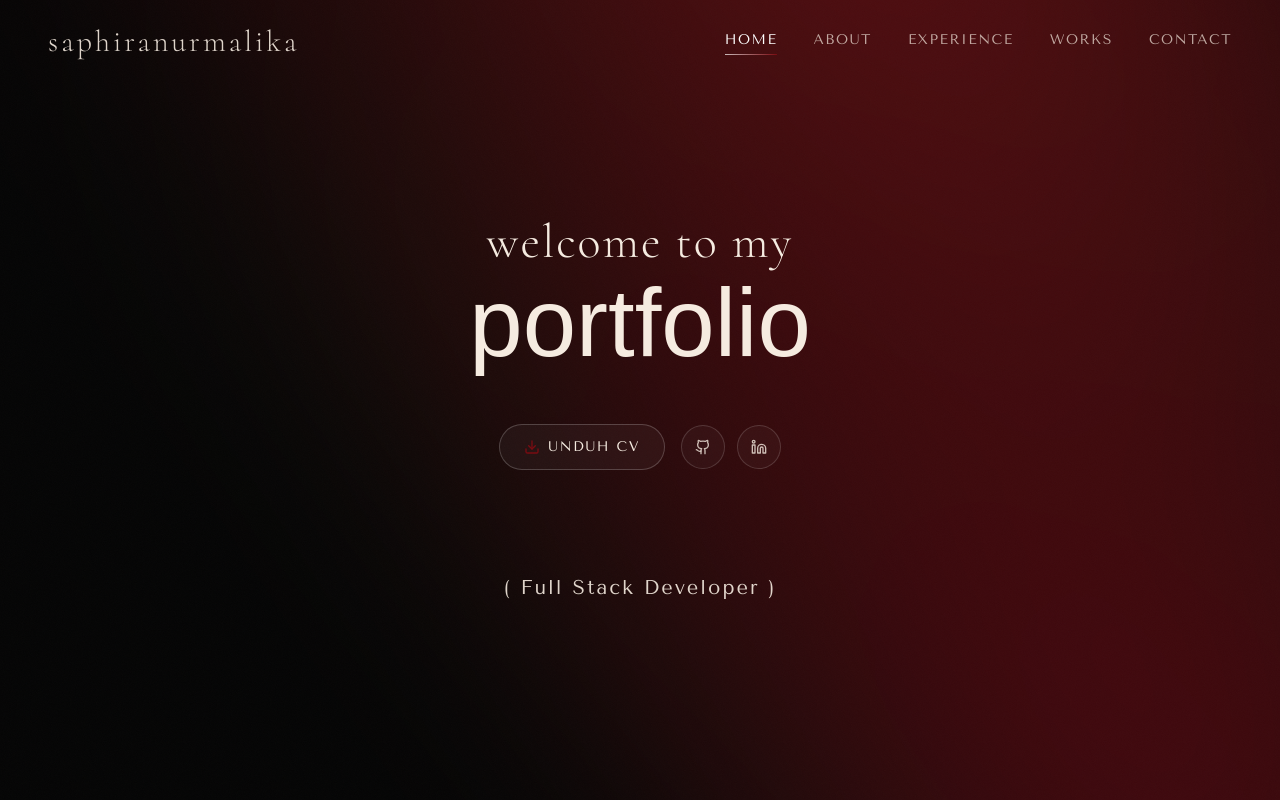
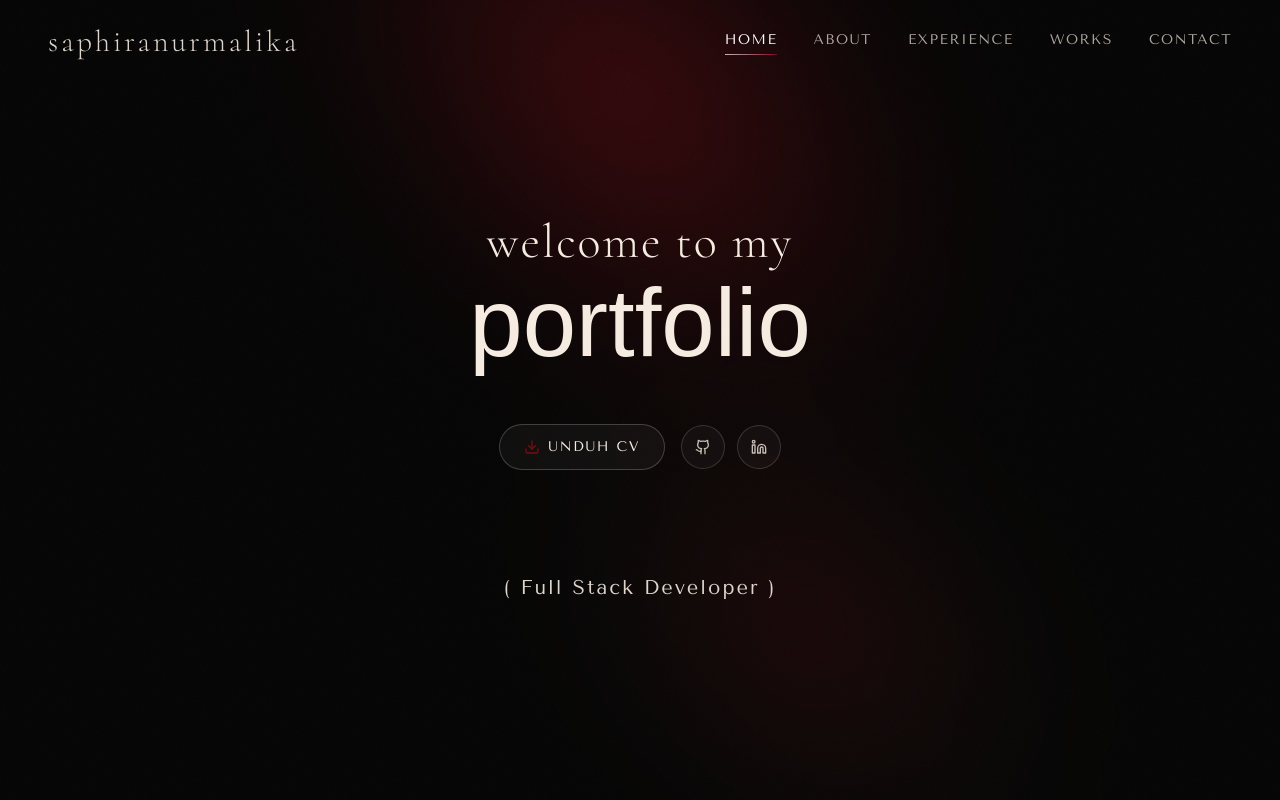
Before and after one commit to sphiranmlika/portfolio, a Next.js app: page / in a window 1280 px wide. Shown: the top 800 px of the page. Built offline with nearby package versions, Linux system fonts and the light colour scheme; a web font is replaced by a local one.

Commit message:
chore: auto-sync 2026-11-23T22:40:37.499Z

```diff
--- a/app/globals.css
+++ b/app/globals.css
@@ -87,26 +87,27 @@
 .hero::before {
   content: "";
   position: absolute;
-  inset: -25%;
+  inset: -12%;
   z-index: 0;
   pointer-events: none;
   background: radial-gradient(
-      ellipse at 25% 35%,
-      rgba(122, 12, 18, 0.7) 0%,
-      rgba(76, 5, 9, 0.45) 40%,
-      transparent 68%
+      ellipse 42% 38% at 35% 38%,
+      rgba(122, 12, 18, 0.65) 0%,
+      rgba(76, 5, 9, 0.36) 30%,
+      transparent 58%
     ),
     radial-gradient(
-      ellipse at 75% 65%,
-      rgba(100, 5, 15, 0.65) 0%,
-      rgba(201, 165, 90, 0.04) 50%,
-      transparent 68%
+      ellipse 38% 35% at 65% 62%,
+      rgba(100, 5, 15, 0.55) 0%,
+      rgba(201, 165, 90, 0.03) 28%,
+      transparent 54%
     );
-  filter: blur(100px);
-  -webkit-filter: blur(100px);
+  filter: blur(85px);
+  -webkit-filter: blur(85px);
   mix-blend-mode: screen;
-  animation: moveGlow 22s ease-in-out infinite alternate;
+  animation: moveGlowSmooth 30s ease-in-out infinite alternate;
   will-change: transform;
+  transform-origin: center center;
 }
 
 .hero::after {
@@ -121,15 +122,21 @@
   pointer-events: none;
 }
 
-@keyframes moveGlow {
+@keyframes moveGlowSmooth {
   0% {
-    transform: translate(0%, 0%) rotate(180deg);
+    transform: translate3d(0%, 0%, 0) rotate(0deg) scale(1);
+  }
+  25% {
+    transform: translate3d(5%, -4%, 0) rotate(45deg) scale(1.05);
   }
   50% {
-    transform: translate(25%, -15%) rotate(0deg);
+    transform: translate3d(-4%, 5%, 0) rotate(90deg) scale(0.97);
+  }
+  75% {
+    transform: translate3d(4%, 3%, 0) rotate(135deg) scale(1.03);
   }
   100% {
-    transform: translate(0%, 0%) rotate(360deg);
+    transform: translate3d(0%, 0%, 0) rotate(180deg) scale(1);
   }
 }
 
```
